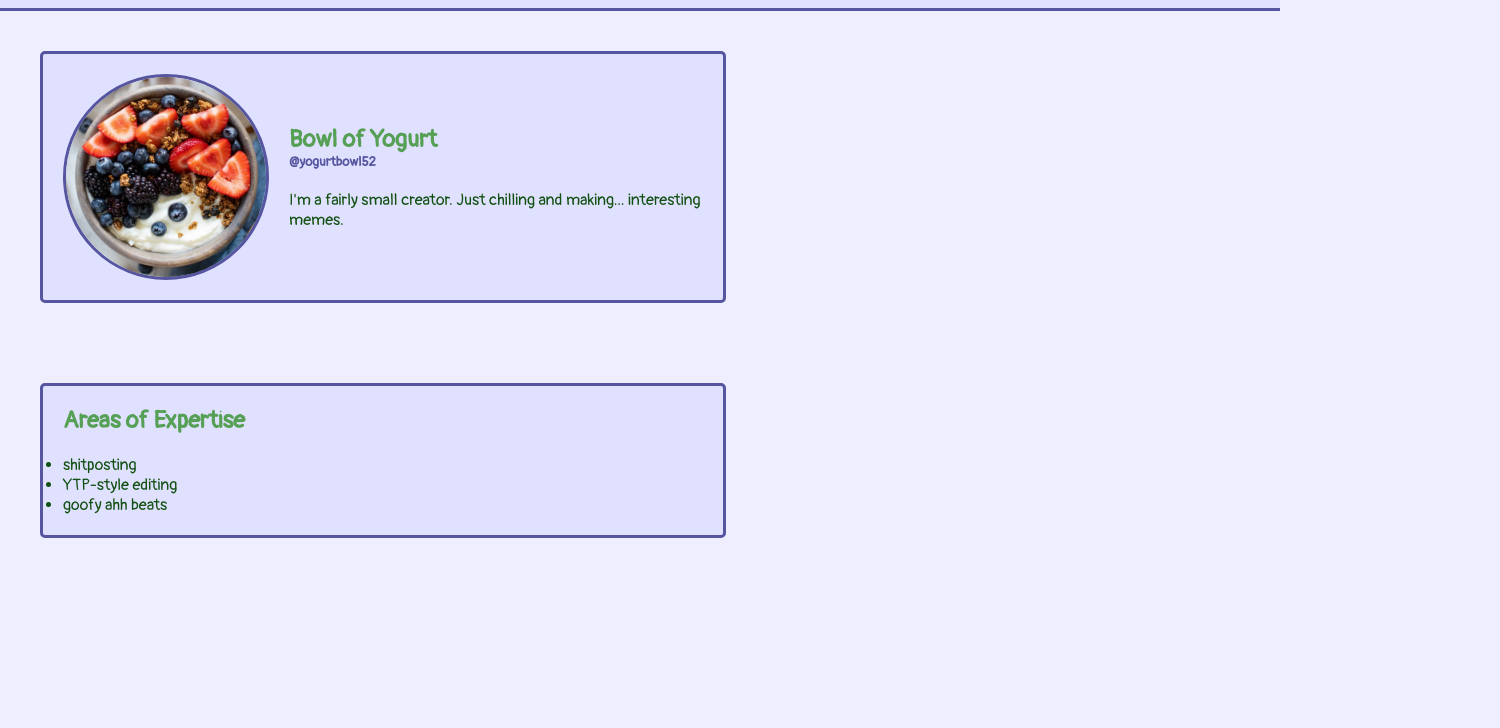
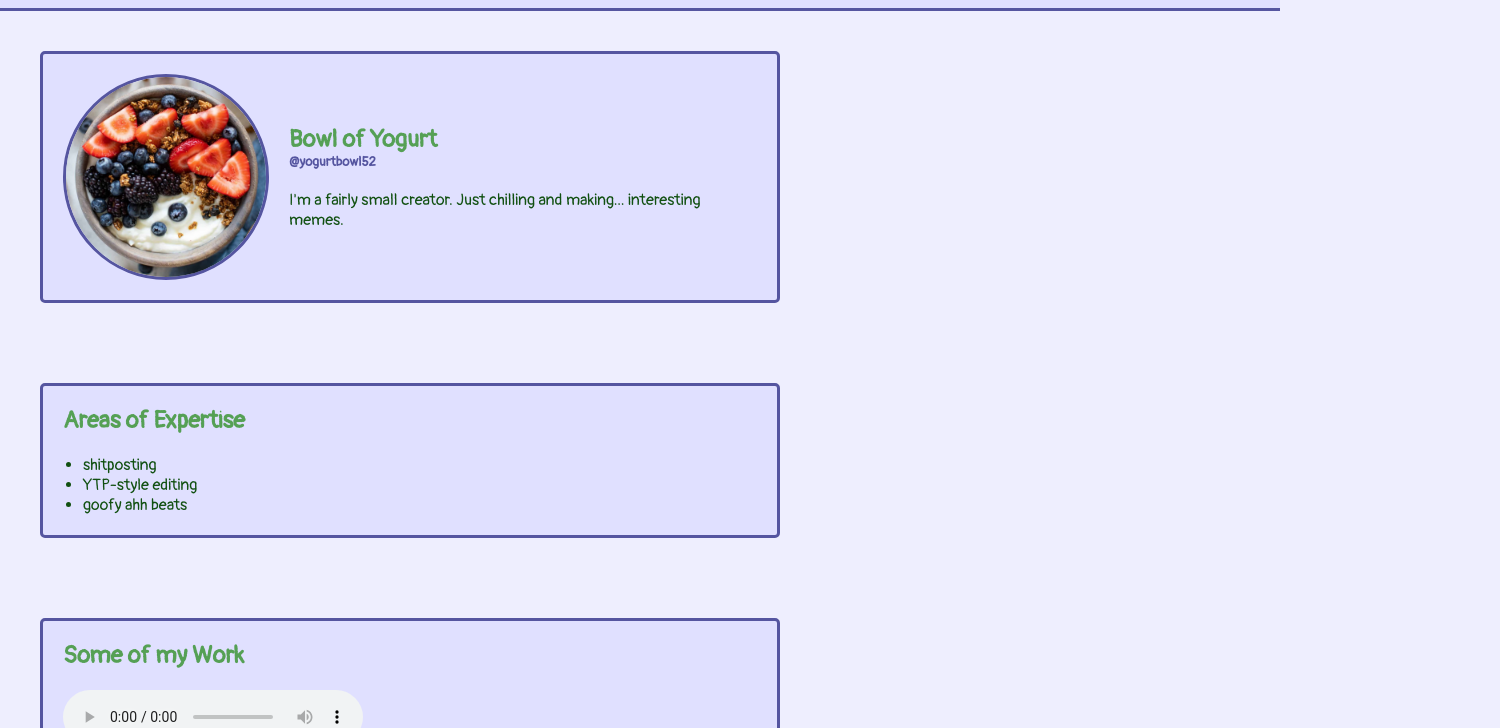
Before and after one commit to MyNameIsntTim/personal-page, a plain HTML site: page index.html in a window 1280 px wide. Shown: the part 72-800 px from the top of the page, 1500 px wide, since content can reach past the window. Drawn offline with Linux system fonts and the light colour scheme; a web font is replaced by a local one.

Commit message:
Made the cards stuck at a certain width, added showcasing section.

```diff
--- a/index.html
+++ b/index.html
@@ -47,6 +47,14 @@
             </div>
 
         </section>
+
+        <section class="profile-section">
+            <div class="display-card">
+                <h2>Some of my Work</h2>
+                <br>
+                <audio src="Goofy Ahh Beat.mp3" controls></audio>
+            </div>
+        </section>
     </main>
 
     <footer>
--- a/styles.css
+++ b/styles.css
@@ -33,28 +33,34 @@ nav a {
 .profile-section {
     padding: 40px 0;
     max-width: 1500px;
+    min-width: 1500px;
 }
 
-.profile-card, .skill-card {
+.profile-card, .skill-card, .display-card {
     background-color: #e0e0ff;
     border: 3px solid #5555a0;
     padding: 20px;
     object-fit: cover;
     margin-left: 40px;
     margin-right: 720px;
-    display: flex;
     gap: 20px;
     border-radius: 5px;
-    min-width: 50%;
 }
 
 .profile-card{
     justify-content: center;
     align-items: center;
+    display: flex;
 }
 
 .skill-card {
 
+    justify-content: left;
+    align-items: left;
+    display: flex;
+}
+
+.display-card  {
     justify-content: left;
     align-items: left;
 }
@@ -79,6 +85,10 @@ p, .skill-card ul {
     color:#115011;
 }
 
+.skill-card ul {
+    margin-left: 20px;
+}
+
 h5 {
     color: #5555a0;
 }
@@ -91,5 +101,5 @@ footer p {
     font-size: 0.75em;
     color: #3333a0;
     border-top: 3px solid #5555a0;
-    margin-top: 500px;
+    margin-top: 50px;
 }
```
Also changed, not shown: 1 other file.
